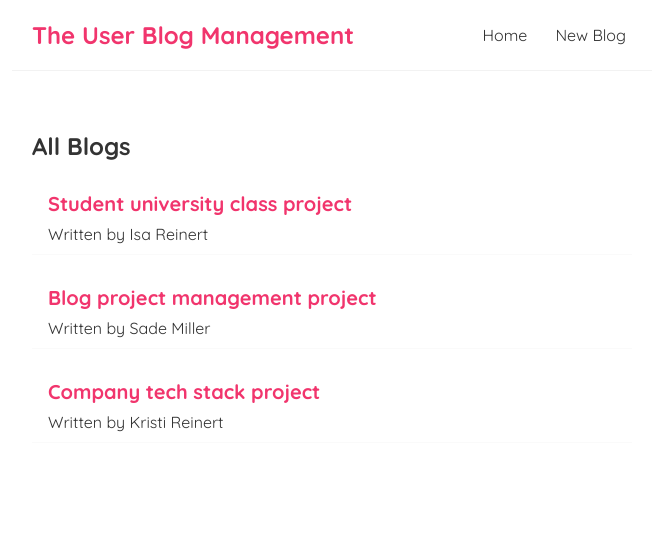
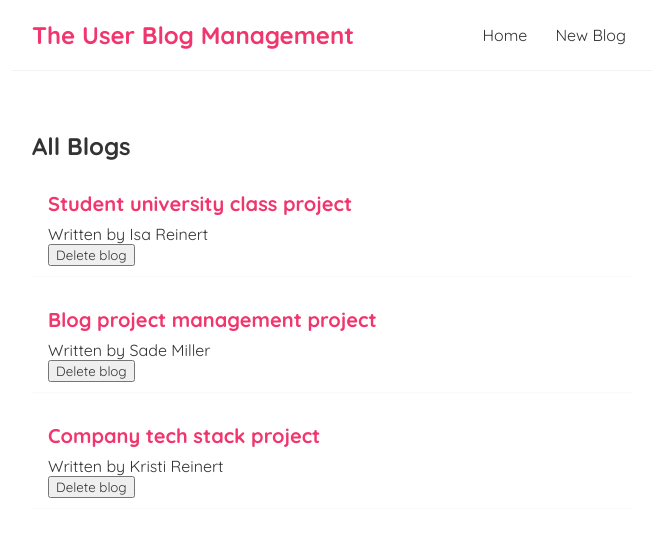
Before and after one commit to reinertisa/user-blog-management, a React (Create React App) app in the folder ubm-website/: page / in a window 1280 px wide. Shown: the top 536 px of the page, without its empty margins (308-964 px from the left). Built offline with nearby package versions, Linux system fonts and the light colour scheme; the HTML template or start-up script is replaced by a standard one.

Commit message:
feat(website): add delete button to blog list

```diff
--- a/ubm-website/src/components/BlogList.js
+++ b/ubm-website/src/components/BlogList.js
@@ -1,4 +1,4 @@
-export default function BlogList({title, blogs}) {
+export default function BlogList({title, blogs, onDelete}) {
     return (
         <div className="blog-list">
             <h2>{title}</h2>
@@ -6,6 +6,7 @@ export default function BlogList({title, blogs}) {
                 <div className="blog-preview" key={blog.id}>
                     <h2>{blog.title}</h2>
                     <p>Written by {blog.author}</p>
+                    <button type="button" onClick={() => onDelete(blog.id)}>Delete blog</button>
                 </div>
             ))}
         </div>
--- a/ubm-website/src/components/Home.js
+++ b/ubm-website/src/components/Home.js
@@ -9,9 +9,13 @@ export default function Home() {
         {title: 'Company tech stack project', body: 'This is professional', author: 'Kristi Reinert', id: 3},
     ]);
 
+    const handleDelete = (id) => {
+        setBlogs(blogs.filter(blog => blog?.id !== id));
+    }
+
     return (
         <div className="home">
-            <BlogList title="All Blogs" blogs={blogs} />
+            <BlogList title="All Blogs" blogs={blogs} onDelete={handleDelete}/>
         </div>
     )
 }
```
